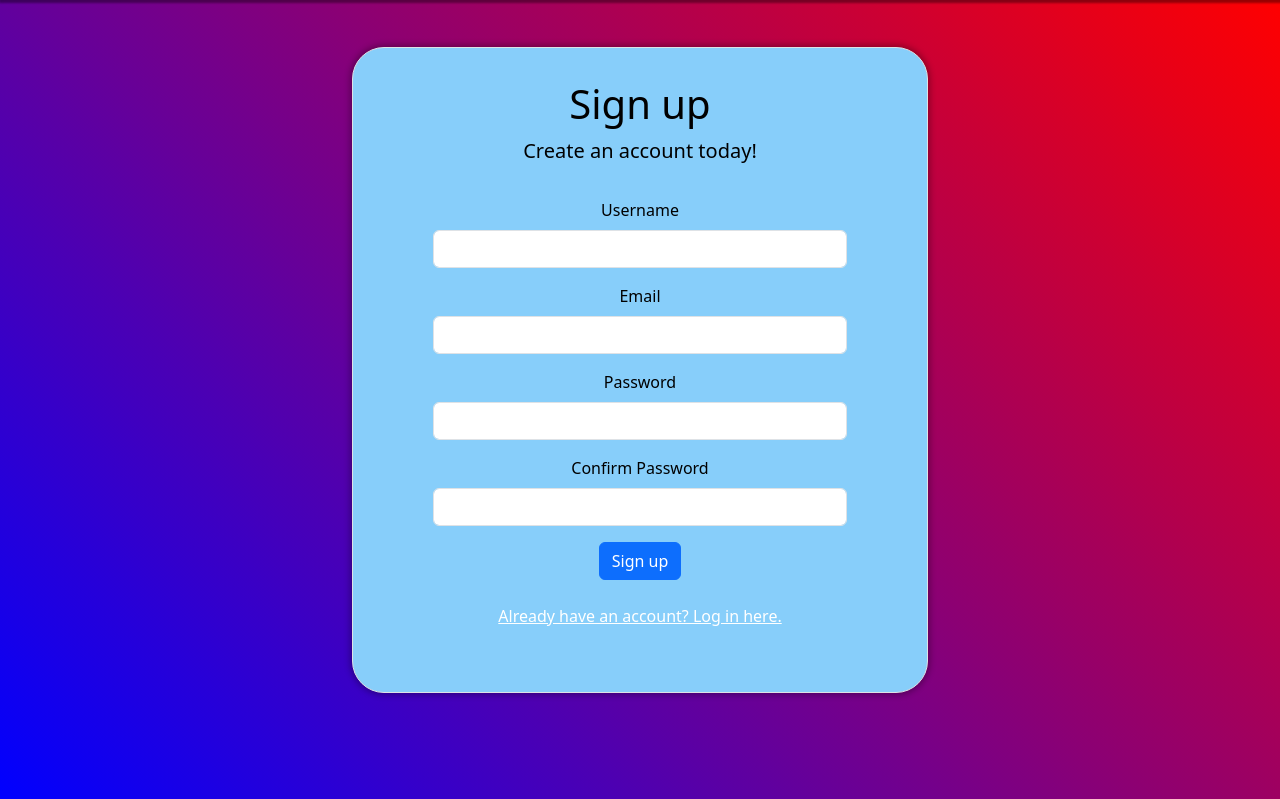
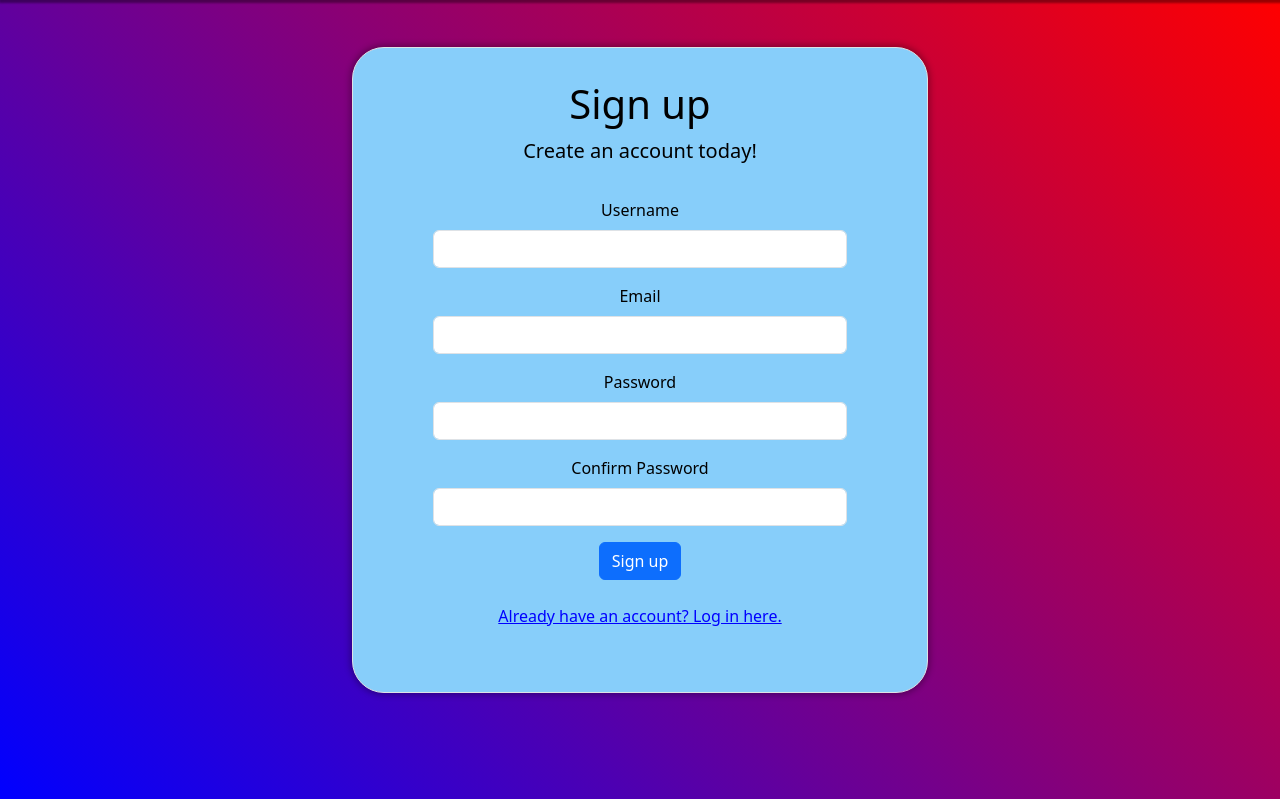
Before and after one commit to TobyJWalker/animal-tracker, a Flask app: page /signup in a window 1280 px wide. Shown: the part 55-854 px from the top of the page. Run offline with Flask 3, Linux system fonts and the light colour scheme.

Commit message:
Changed colouring of some text

```diff
--- a/templates/signup.html
+++ b/templates/signup.html
@@ -48,6 +48,6 @@
             <button class="btn btn-primary" type="submit" id="sign-up-button">Sign up</button>
         </form>
         <br>
-        <a href="/login" style="color:white;">Already have an account? Log in here.</a>
+        <a href="/login" style="color:blue;">Already have an account? Log in here.</a>
     </div>
 {% endblock %}
```
